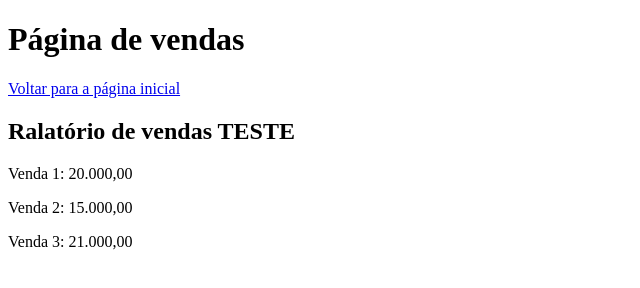
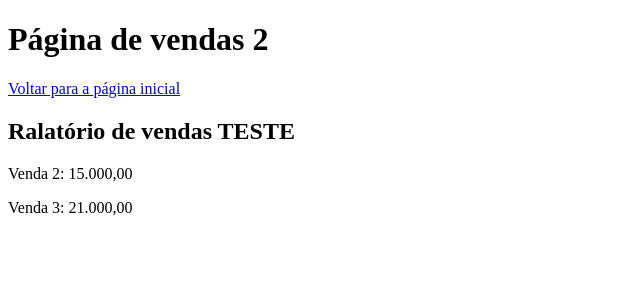
Before and after one commit to Fabrowser/aula_github, a plain HTML site: page vendas.html in a window 1280 px wide. Shown: the whole page, without its empty margins (0-640 px from the left). Drawn offline with Linux system fonts and the light colour scheme.

Commit message:
deletado preco e atualizado pagina

```diff
--- a/vendas.html
+++ b/vendas.html
@@ -8,10 +8,9 @@
 </head>
 <body>
 
-    <h1>Página de vendas</h1>
+    <h1>Página de vendas 2</h1>
     <a href="index.html">Voltar para a página inicial</a>
     <h2>Ralatório de vendas TESTE</h2>
-    <p>Venda 1: 20.000,00</p>
     <p>Venda 2: 15.000,00</p>
     <p>Venda 3: 21.000,00</p>
 </body>
```
